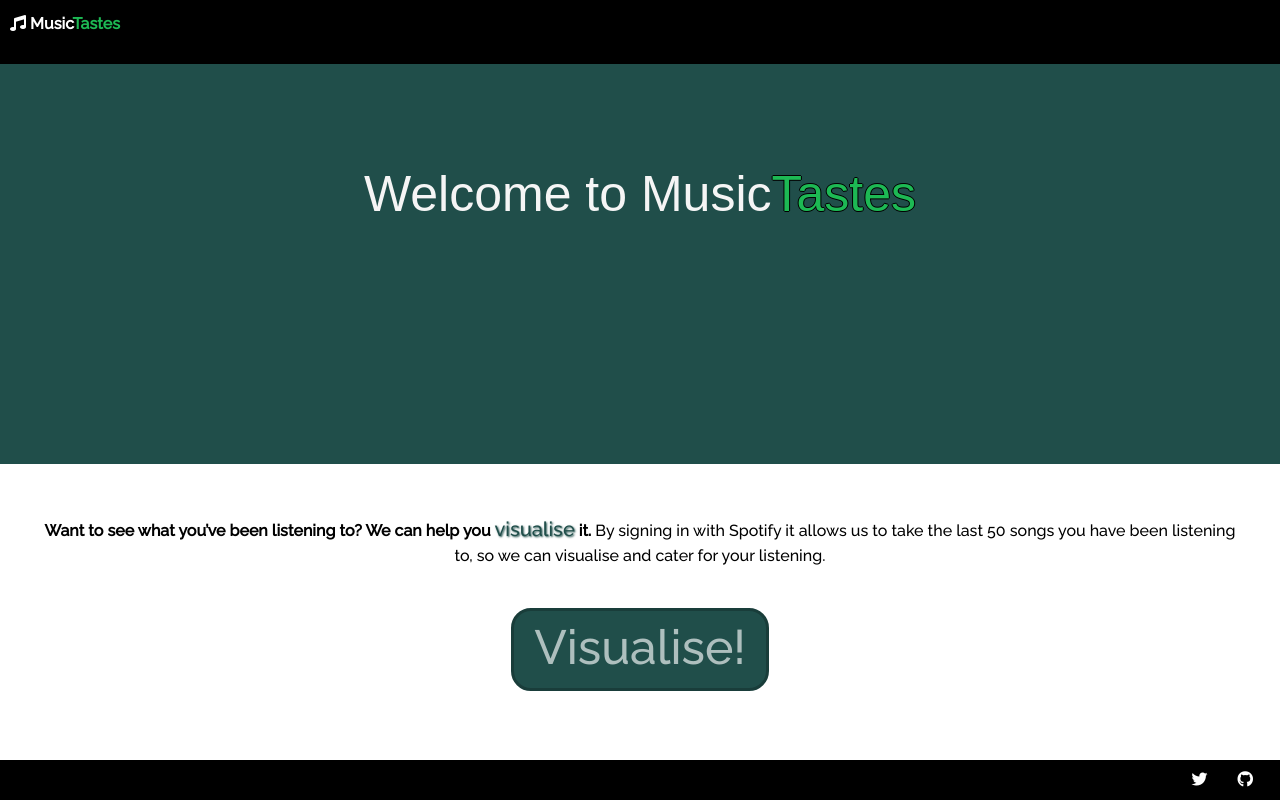
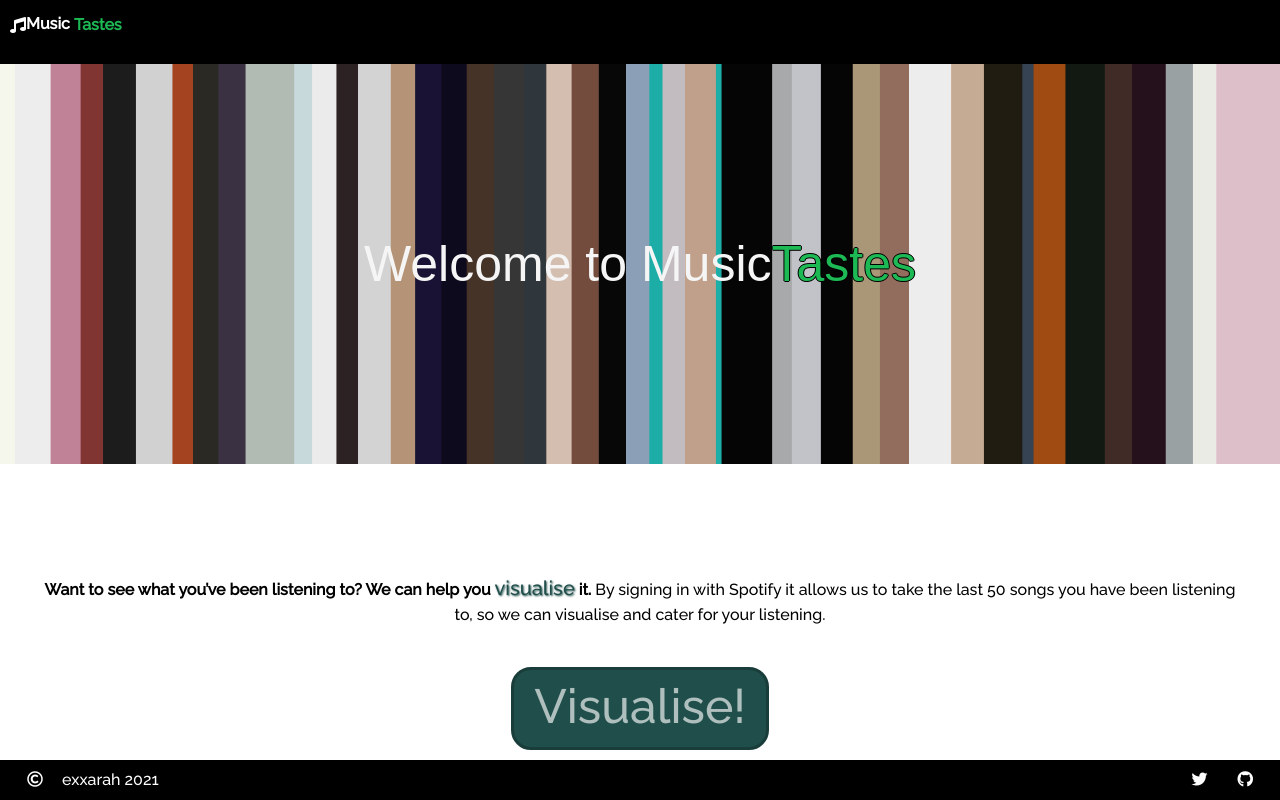
Before and after one commit to exxarah/MusicTastes, a Flask app: template musictastes/general/templates/index.html in a window 1280 px wide. Run offline with Flask 2, Linux system fonts and the light colour scheme; the template is opened without the code that fills it, so the values that code supplies are empty; some libraries are stand-ins or nearby versions.

Commit message:
Align content

```diff
--- a/musictastes/general/templates/index.html
+++ b/musictastes/general/templates/index.html
@@ -5,9 +5,9 @@
 {% block content %}
 
 	<div class="hero">
-             <!-- <div class="hero-image"> -->
-                <h1>Welcome to Music<span class="green">Tastes</span></h1>
-            <!-- </div> -->
+             <div class="hero-image">
+                <h1 class="vertical-center">Welcome to Music<span class="green">Tastes</span></h1>
+            </div>
 	</div>
 
 	<div class="link">
--- a/musictastes/general/templates/vis.html
+++ b/musictastes/general/templates/vis.html
@@ -15,7 +15,7 @@
 	{% endfor %}
 	</div>
 
-	<div id="drawer"  tabindex="-1" aria-disabled="true">
+	<div id="drawer"   tabindex="-1" aria-disabled="true">
 		<img id="track-image" src="#" alt="">
 		<h1 id="track-name">Name</h1>
 		<li id="track-artist">Artist</li>
--- a/musictastes/static/css/header.css
+++ b/musictastes/static/css/header.css
@@ -21,7 +21,16 @@ button {
 #logo{
  padding: 10px;
  font-weight: bold;
+
+
 }
+
+#logo *{
+    vertical-align: middle;
+
+}
+
+
 
 #user-info  {
     /* margin: 0px 15px; */
--- a/musictastes/static/css/musictastes.css
+++ b/musictastes/static/css/musictastes.css
@@ -30,7 +30,7 @@ i.selected {
 .vertical-center {
     margin-top: auto;
     margin-bottom: auto;
-    color: black;
+
 }
 
 #content, #drawer {
@@ -83,6 +83,9 @@ i.selected {
     overflow-x: hidden; /* Disable horizontal scroll */
     transition: 0.5s; /* 0.5 second transition effect to slide in the sidenav */
 
+
+
+
 }
 
 /*For the visualisation*/
@@ -100,39 +103,50 @@ i.selected {
 
 
 
-
 /*Homepage*/
 
 .hero{
     background-color: #204E4A;
     background-image:none ; /*add in a background image*/
-    height: 400px;
+    height: 50vh;
 }
 
-/* .hero-image { this should back a background image?
-    background-image: url(/musictastes/static/hero.png);
+.hero-image {
+    background-image: url(../hero.png);
     background-repeat: no-repeat;
     background-size: cover;
-    height: 400px;
-} */
+    /* height: 70%; */
+    height:100%;
+    display: flex;
+    justify-content: center;
+    text-align: center;
+    flex-wrap: wrap;
+}
 
 .hero h1 {
     color: whitesmoke;
-    padding: 100px;
-    margin: 0;
+    /* padding: 100px; */
+    /* padding: 70px 0; */
+    display: flex;
+    justify-content: center;
     text-align: center;
+    flex-wrap: wrap;
     font-size: 50px;
     font-family: sans-serif;
     font-weight: lighter;
 }
 
 .link {
-    height: 100%;
+    /* height: auto; */
     /* background-color: gray; */
-    padding-bottom: 50px;
+    padding-bottom: 10px;
+    margin-bottom: 5vh;
     padding-top: 10px;
     text-align: center;
+    position: absolute;
+    bottom: 0;
     }
+
 
 .link p{
 margin: 0;
@@ -147,6 +161,13 @@ color: black;
     font-weight: bold;
     text-shadow: 1px 1px 2px #204E4A;
     font-weight: lighter;
+}
+
+@media only screen and (max-width: 600px) {
+    .link p, .link visua {
+        font-size: 12px;
+        padding: 20px;
+    }
 }
 
 /* button */
@@ -178,6 +199,7 @@ color: black;
 
   #track-name{
       mix-blend-mode: difference;
+
   }
 
   #track-artist {
--- a/musictastes/templates/header.html
+++ b/musictastes/templates/header.html
@@ -4,7 +4,7 @@
 	<div id="header" class="row">
 		<!-- <div id="logo" class="col-12 col-md-2 vertical-center d-flex justify-content-center justify-content-md-start"> -->
 		<div id='logo' class="col-6">
-			<i class="fas fa-music"></i> Music<span class="green">Tastes</span>
+			<i class="fas fa-music vertical-center"></i>Music <span class="green">Tastes</span>
 		</div>
 		<!-- <div id="navbar" class="col vertical-center d-flex">
 			<button><a href="{{ url_for('general_bp.index') }}">HOME</a></button>
```
